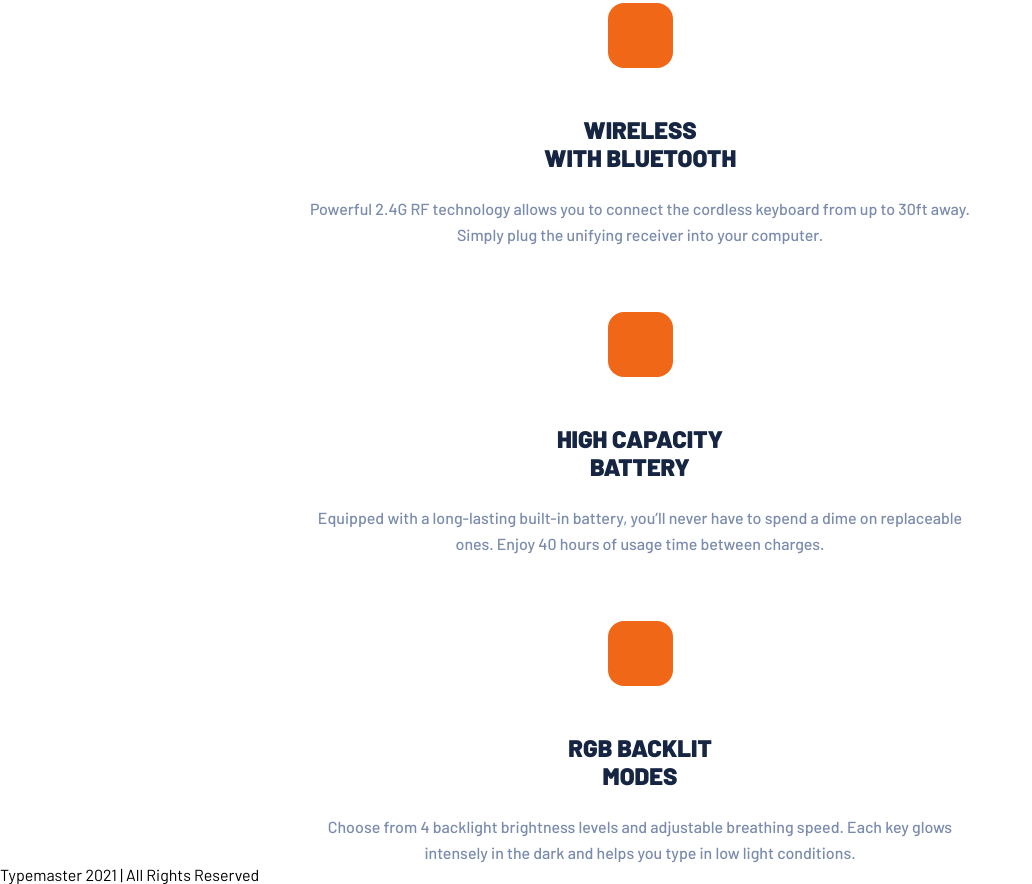
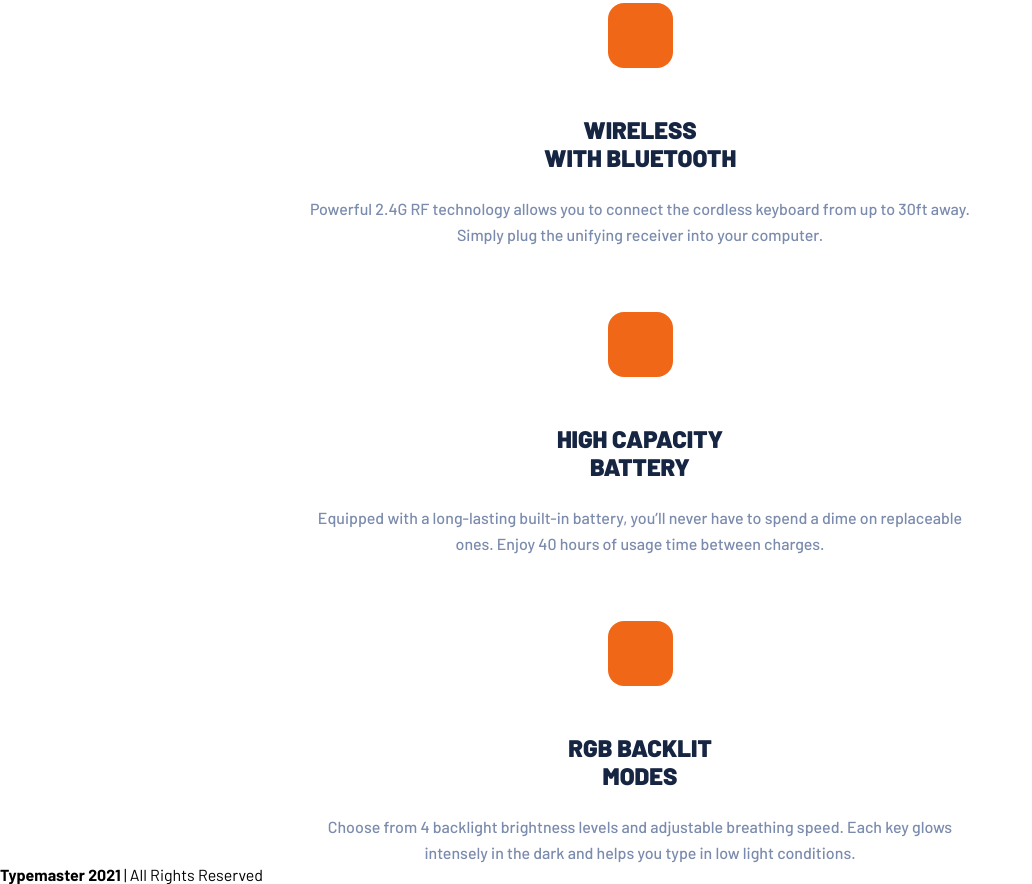
Before and after one commit to ocheretnyi1207/typemaster, a website: page #src/index.html in a window 1280 px wide. Shown: the part 1529-2413 px from the top of the page, without its empty margins (0-1032 px from the left). Drawn offline with nearby package versions, Linux system fonts and the light colour scheme; files that its build step writes are made by us from their sources.

Commit message:
change markup

```diff
--- a/#src/index.html
+++ b/#src/index.html
@@ -62,7 +62,7 @@
     </section>
   </main>
   <footer class="page-footer">
-    <p class="page-footer__text">Typemaster 2021  |  All Rights Reserved</p>
+    <p class="page-footer__text"><strong>Typemaster 2021</strong> |  All Rights Reserved</p>
   </footer>
 </body>
 
```
